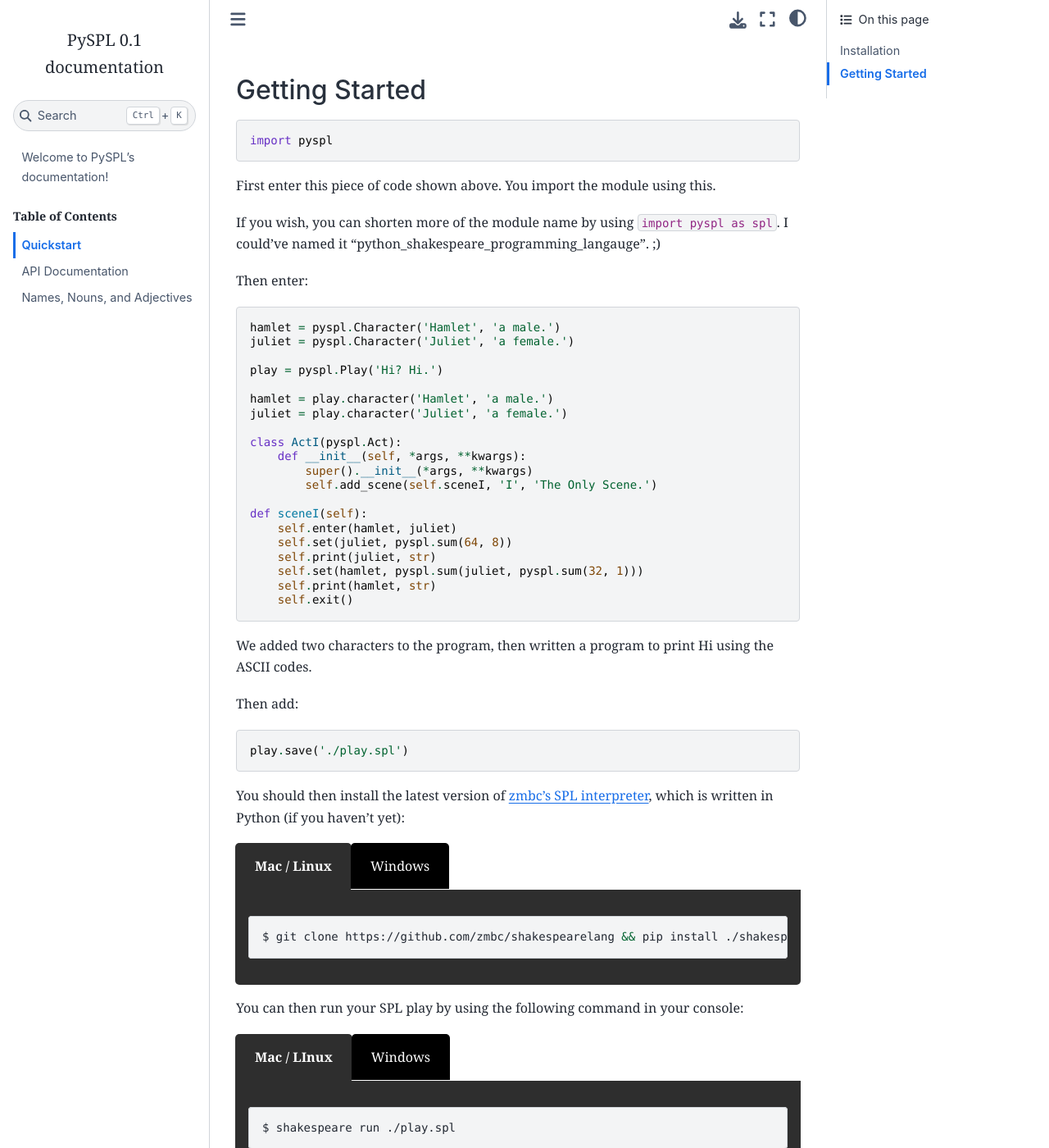
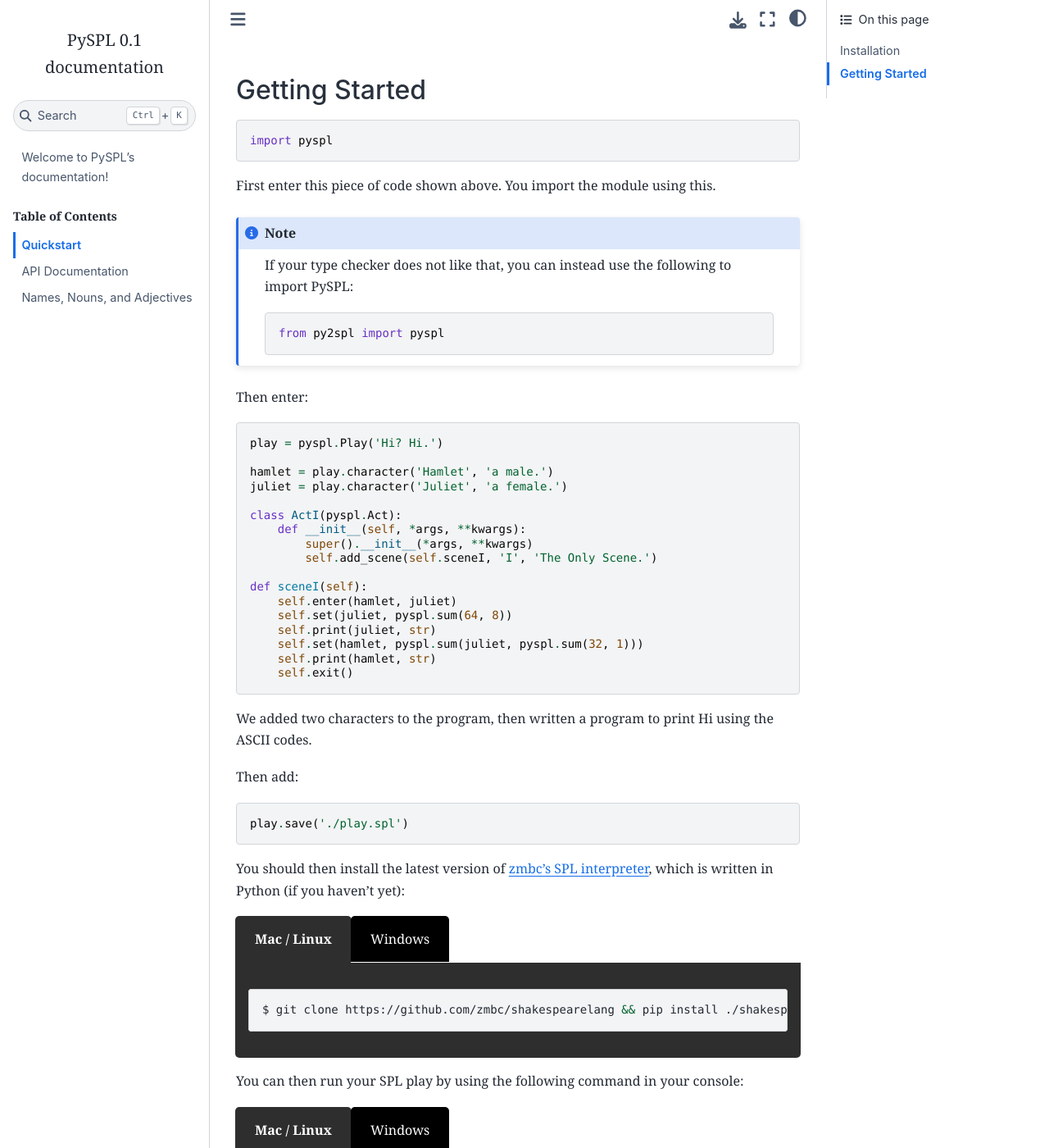
Before and after one commit to ChesterWOV-DPY/pyspl, a Sphinx documentation site: the page built from docs/source/quickstart.rst, in a window 1280 px wide and 1400 px high, scrolled down 400 px. Shown: the whole window at 82% size. Built offline with Sphinx 7.4.7 and the Sphinx Book theme 1.1.4, drawn with Linux system fonts in a browser that asks for light colours.

```diff
--- a/docs/source/quickstart.rst
+++ b/docs/source/quickstart.rst
@@ -22,15 +22,17 @@ Getting Started
 
 First enter this piece of code shown above. You import the module using this.
 
-If you wish, you can shorten more of the module name by using ``import pyspl as spl``.
-I could've named it "python_shakespeare_programming_langauge". ;)
+.. note::
+
+   If your type checker does not like that, you can instead use the following to import PySPL:
+
+   .. code-block:: python
+
+      from py2spl import pyspl
 
 Then enter:
 
 .. code-block:: python
-
-    hamlet = pyspl.Character('Hamlet', 'a male.')
-    juliet = pyspl.Character('Juliet', 'a female.')
 
     play = pyspl.Play('Hi? Hi.')
 
@@ -80,7 +82,7 @@ You can then run your SPL play by using the following command in your console:
 
 .. tabs::
 
-   .. group-tab:: Mac / LInux
+   .. group-tab:: Mac / Linux
 
       .. code-block:: console
 
--- a/pyproject.toml
+++ b/pyproject.toml
@@ -32,7 +32,7 @@ Issues = "https://github.com/ChesterWOV/pyspl/issues"
 Source = "https://github.com/ChesterWOV/pyspl"
 
 [tool.hatch.version]
-path = "pyspl/__about__.py"
+path = "pyspl/__init__.py"
 
 [tool.hatch.envs.default]
 dependencies = [
@@ -141,9 +141,6 @@ ban-relative-imports = "all"
 source_pkgs = ["pyspl", "tests"]
 branch = true
 parallel = true
-omit = [
-  "pyspl/__about__.py",
-]
 
 [tool.coverage.paths]
 pyspl = ["pyspl", "*/pyspl/pyspl"]
--- a/pyspl/__about__.py
+++ /dev/null
@@ -1 +0,0 @@
-__version__ = '0.1'
--- a/pyspl/__init__.py
+++ b/pyspl/__init__.py
@@ -7,4 +7,4 @@ from .play import *
 __name__ = 'pyspl'
 __author__ = 'ChesterWOV'
 __copyright__ = 'Copyright 2023-present ChesterWOV'
-__version__ = '0.1'
+__version__ = '0.2.0'
```
Also changed, not shown: docs/source/api.rst (+7 -0 lines), 1 other file.
